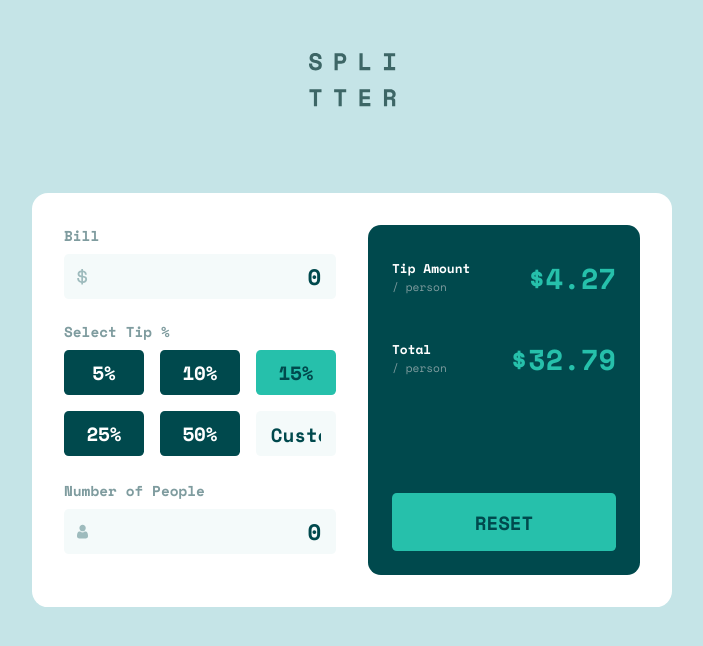
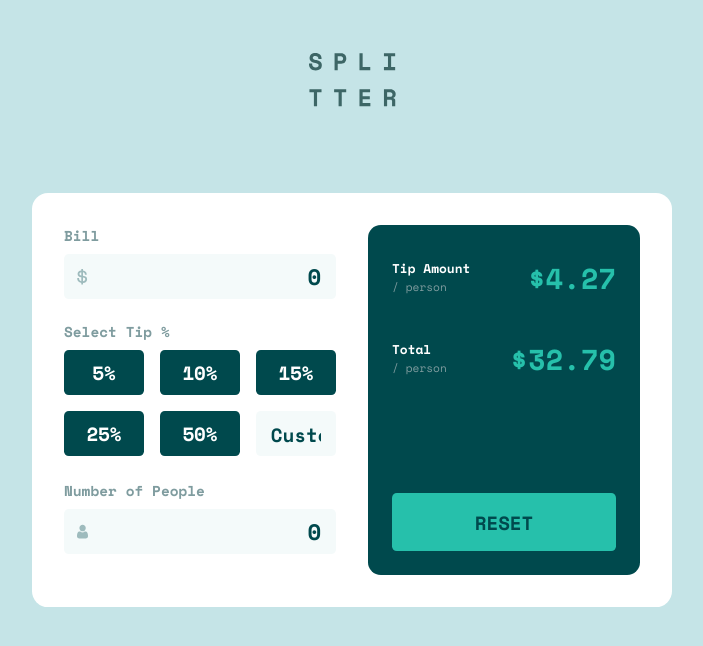
Before and after one commit to tonytangdev/fm-calculator-app, a Next.js app: page / in a window 1280 px wide. Shown: the top 646 px of the page, without its empty margins (288-991 px from the left). Built offline with nearby package versions, Linux system fonts and the light colour scheme.

Commit message:
InteractiveSection states

```diff
--- a/components/Calculator.tsx
+++ b/components/Calculator.tsx
@@ -10,11 +10,13 @@ interface Props {
 export const Calculator = (props: Props) => {
     const [bill, setBill] = useState(0)
     const [numberOfPeople, setNumberOfPeople] = useState(0)
+    const [tipPercentage, setTipPercentage] = useState(0)
     const [tipAmount, setTipAmount] = useState(0)
     const [total, setTotal] = useState(0)
 
     const onBillChange: (value: number) => void = value => setBill(value)
     const onNumberOfPeopleChange: (value: number) => void = value => setNumberOfPeople(value)
+    const onTipPercentageChange: (value: number) => void = value => setTipPercentage(value)
 
     return (
         <div className={styles.container}>
@@ -23,6 +25,8 @@ export const Calculator = (props: Props) => {
                 numberOfPeople={numberOfPeople}
                 onBillChange={onBillChange}
                 onNumberOfPeopleChange={onNumberOfPeopleChange}
+                onTipPercentageChange={onTipPercentageChange}
+                tipPercentage={tipPercentage}
             ></InteractiveSection>
             <ResultDisplay></ResultDisplay>
         </div>
--- a/components/InteractiveSection.tsx
+++ b/components/InteractiveSection.tsx
@@ -5,24 +5,28 @@ import { SelectTip } from './SelectTip'
 import styles from '../styles/InteractiveSection.module.css'
 
 interface Props {
-    bill: number,
-    numberOfPeople: number,
-    onBillChange: (e: number) => void,
+    bill: number
+    numberOfPeople: number
+    onBillChange: (e: number) => void
     onNumberOfPeopleChange: (value: number) => void
+    onTipPercentageChange: (value: number) => void,
+    tipPercentage: number
 }
 
 export const InteractiveSection = ({
     bill,
     numberOfPeople,
     onBillChange,
-    onNumberOfPeopleChange
+    onNumberOfPeopleChange,
+    onTipPercentageChange,
+    tipPercentage
 }: Props) => {
     return (
         <div>
             <div className={styles.inputContainer}>
                 <BillInput value={bill} onChange={onBillChange}></BillInput>
             </div>
-            <SelectTip></SelectTip>
+            <SelectTip value={tipPercentage} onChange={onTipPercentageChange}></SelectTip>
             <div className={styles.inputContainer}>
                 <PeopleInput value={numberOfPeople} onChange={onNumberOfPeopleChange}></PeopleInput>
             </div>
--- a/components/SelectTip.tsx
+++ b/components/SelectTip.tsx
@@ -4,20 +4,24 @@ import { Input } from './Input'
 import styles from '../styles/SelectTip.module.css'
 
 interface Props {
-
+    onChange: (value: number) => void
+    value: number
 }
 
-export const SelectTip = (props: Props) => {
+export const SelectTip = ({
+    value,
+    onChange
+}: Props) => {
     return (
         <div>
             <label className={styles.label}>Select Tip %</label>
             <div className={styles.buttonsContainer}>
-                <Button text="5%" onClick={e => console.log(e)} isSecondary></Button>
-                <Button text="10%" onClick={e => console.log(e)} isSecondary></Button>
-                <Button text="15%" onClick={e => console.log(e)}></Button>
-                <Button text="25%" onClick={e => console.log(e)} isSecondary></Button>
-                <Button text="50%" onClick={e => console.log(e)} isSecondary></Button>
-                <Input max={100} placeholder="Custom" onChange={e => console.log(e)
+                <Button text="5%" onClick={e => onChange(5)} isSecondary={value !== 5}></Button>
+                <Button text="10%" onClick={e => onChange(10)} isSecondary={value !== 10}></Button>
+                <Button text="15%" onClick={e => onChange(15)} isSecondary={value !== 15}></Button>
+                <Button text="25%" onClick={e => onChange(25)} isSecondary={value !== 25}></Button>
+                <Button text="50%" onClick={e => onChange(50)} isSecondary={value !== 50}></Button>
+                <Input max={100} placeholder="Custom" onChange={e => onChange(e)
                 }></Input>
             </div>
         </div>
```
